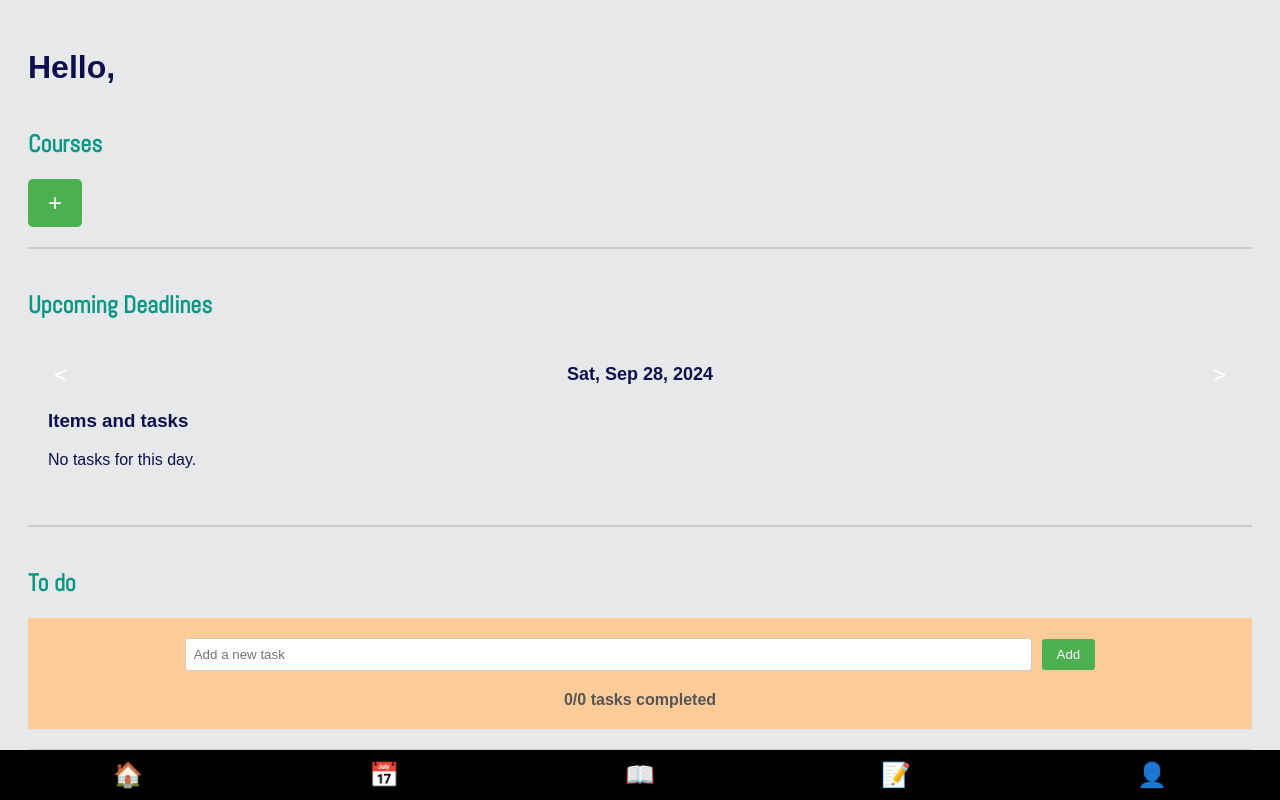
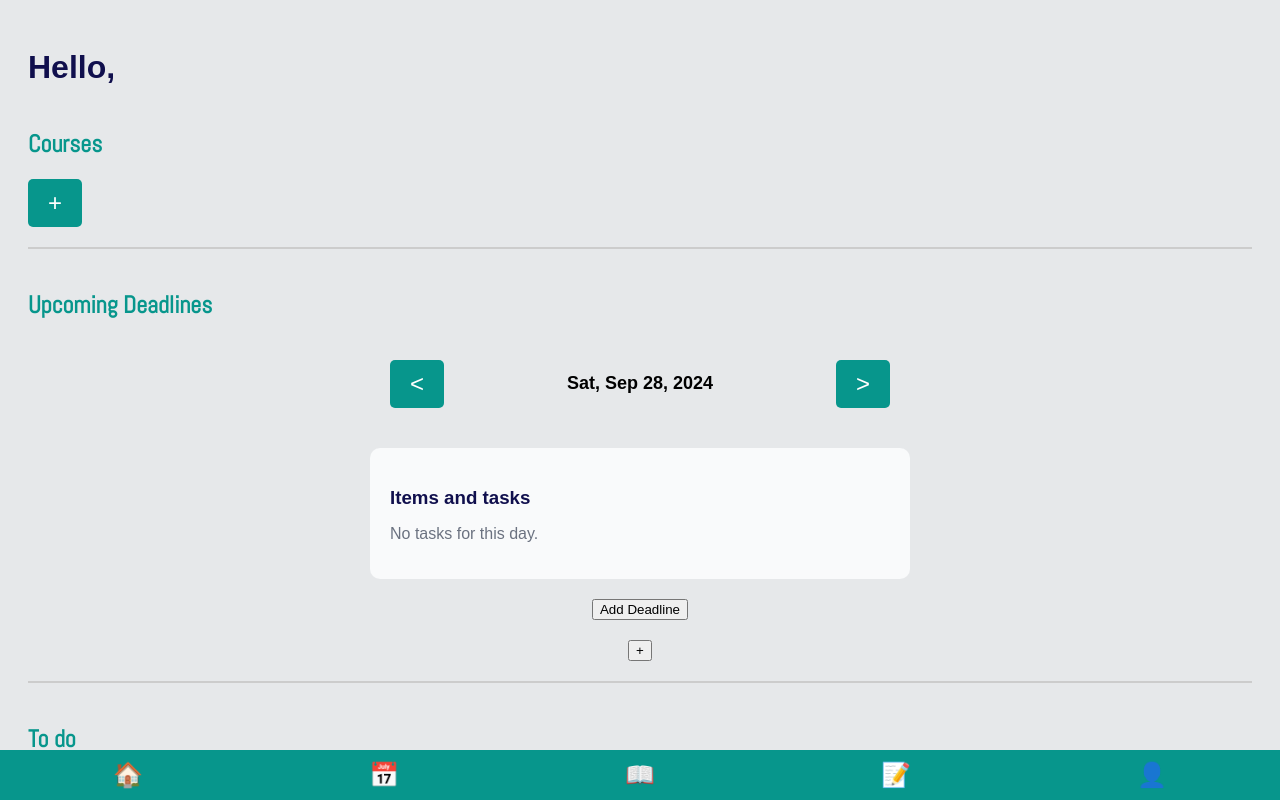
Before and after one commit to SUSA-HTH/uOStudent, a React (Create React App) app: page /dashboard in a window 1280 px wide. Shown: the top 800 px of the page. Built offline with nearby package versions, Linux system fonts and the light colour scheme; the HTML template or start-up script is replaced by a standard one.

Commit message:
fixing the ui and the deadline add

```diff
--- a/package.json
+++ b/package.json
@@ -16,6 +16,7 @@
     "framer-motion": "^11.9.0",
     "react": "^18.3.1",
     "react-dom": "^18.3.1",
+    "react-icons": "^5.3.0",
     "react-router-dom": "^6.26.2",
     "react-scripts": "5.0.1",
     "web-vitals": "^2.1.4"
--- a/src/pages/Calendar.js
+++ b/src/pages/Calendar.js
@@ -4,9 +4,9 @@ import { format, addDays, subDays } from 'date-fns'; // For easy date manipulati
 import { useNavigate } from 'react-router-dom';
 
 const Calendar = () => {
-    const navigate = useNavigate();
+  const navigate = useNavigate();
   // Define some placeholder tasks for different dates
-  const taskData = {
+  const [taskData, setTaskData] = useState({
     '2024-09-20': [
       { title: 'Assignment1', time: '09:00-12:30', courseCode: 'CourseCode', color: '#d8b4fe' },
     ],
@@ -17,10 +17,12 @@ const Calendar = () => {
     '2024-09-22': [
       { title: 'To do list item2', time: '15:30-17:30', color: '#d9f99d' },
     ],
-  };
+  });
 
   // State to keep track of the currently selected date
   const [selectedDate, setSelectedDate] = useState(new Date());
+  const [newTask, setNewTask] = useState({ title: '', courseCode: '', date: '' });
+  const [isModalOpen, setIsModalOpen] = useState(false);
 
   // Format the selected date to match the keys in the taskData object
   const formattedDate = format(selectedDate, 'yyyy-MM-dd');
@@ -33,6 +35,36 @@ const Calendar = () => {
   // Handle next day navigation
   const handleNextDay = () => {
     setSelectedDate(addDays(selectedDate, 1));
+  };
+
+  // Function to handle adding a new task
+  const addTask = () => {
+    if (newTask.title && newTask.courseCode && newTask.date) {
+      setTaskData((prevData) => {
+        const updatedData = { ...prevData };
+        const taskDate = format(new Date(newTask.date), 'yyyy-MM-dd'); // Ensure correct date format
+        if (!updatedData[taskDate]) {
+          updatedData[taskDate] = []; // Initialize if it doesn't exist
+        }
+        updatedData[taskDate].push({
+          title: newTask.title,
+          time: '', // You can add a time if needed
+          courseCode: newTask.courseCode,
+          color: '#ffcc00', // Default color
+        });
+        return updatedData;
+      });
+      closeModal();
+    }
+  };
+
+  const openModal = () => {
+    setIsModalOpen(true);
+  };
+
+  const closeModal = () => {
+    setIsModalOpen(false);
+    setNewTask({ title: '', courseCode: '', date: '' }); // Reset all fields
   };
 
   return (
@@ -63,13 +95,47 @@ const Calendar = () => {
         )}
       </div>
 
+      {/* Button to open the modal for adding a task */}
+      <button onClick={openModal}>Add Deadline</button>
+
+      {/* Modal for adding a new task */}
+      {isModalOpen && (
+        <div className="modal-overlay">
+          <div className="modal-content">
+            <h2>Add New Task</h2>
+            <input
+              type="text"
+              placeholder="Task Title"
+              value={newTask.title}
+              onChange={(e) => setNewTask({ ...newTask, title: e.target.value })}
+              className="modal-input"
+            />
+            <input
+              type="text"
+              placeholder="Course Code"
+              value={newTask.courseCode}
+              onChange={(e) => setNewTask({ ...newTask, courseCode: e.target.value })}
+              className="modal-input"
+            />
+            <input
+              type="date"
+              value={newTask.date}
+              onChange={(e) => setNewTask({ ...newTask, date: e.target.value })}
+              className="modal-input"
+            />
+            <button onClick={addTask} className="modal-button">Add Task</button>
+            <button onClick={closeModal} className="modal-button">Cancel</button>
+          </div>
+        </div>
+      )}
+
       <div className="bottom-nav">
         <button onClick={() => navigate('/dashboard')}>🏠</button> {/* Home */}
         <button onClick={() => navigate('/calendar')}>📅</button> {/* Calendar */}
         <button>📖</button> {/* Placeholder for another route */}
         <button>📝</button> {/* Placeholder for another route */}
         <button onClick={() => navigate('/profile')}>👤</button> {/* Profile */}
-    </div>
+      </div>
     </div>
   );
 };
--- a/src/pages/CreateAccount.js
+++ b/src/pages/CreateAccount.js
@@ -49,6 +49,7 @@ const CreateAccount = () => {
         />
         <Button label="Create an account" className="create-account-button" />
       </form>
+
     </div>
   );
 };
--- a/src/pages/Dashboard.js
+++ b/src/pages/Dashboard.js
@@ -1,6 +1,7 @@
 import React, { useState, useEffect } from 'react';
 import Calendar from './Calendar';  // Assuming you have a Calendar component
 import '../styles/Dashboard.css';  // Import the CSS file
+import { useNavigate } from 'react-router-dom';
 
 const Dashboard = () => {
   const [todos, setTodos] = useState([]);
@@ -8,17 +9,25 @@ const Dashboard = () => {
   const [courses, setCourses] = useState([]);
   const [newCourse, setNewCourse] = useState({ name: '', code: '' });
   const [isAddCourseModalOpen, setIsAddCourseModalOpen] = useState(false);
+  const [deadlines, setDeadlines] = useState([]);  // State to store deadlines
+  const [isAddDeadlineModalOpen, setIsAddDeadlineModalOpen] = useState(false);  // State for deadline modal
+  const [newDeadline, setNewDeadline] = useState({ course: '', date: '', description: '' });
   const [colorIndex, setColorIndex] = useState(0); // State to keep track of color index
   const [userFullName, setUserFullName] = useState(''); // State to store the logged-in user's full name
+  const navigate = useNavigate(); // Ensure this is defined here
 
-// Array of 5 different background colors
-const backgroundColors = ['#079683', '#FF8C00', '#1E90FF', '#32CD32', '#FF69B4'];
+
+  // Array of 5 different background colors
+  const backgroundColors = ['#f38dab', '#d2d449', '#ed8f49', '#e8b5bd', '#cebcff'];
 
   useEffect(() => {
     const storedTodos = localStorage.getItem('todos');
     const storedCourses = localStorage.getItem('courses');
+    const storedDeadlines = localStorage.getItem('deadlines');
+
     if (storedTodos) setTodos(JSON.parse(storedTodos));
     if (storedCourses) setCourses(JSON.parse(storedCourses));
+    if (storedDeadlines) setDeadlines(JSON.parse(storedDeadlines));
   }, []);
 
   useEffect(() => {
@@ -26,18 +35,13 @@ const backgroundColors = ['#079683', '#FF8C00', '#1E90FF', '#32CD32', '#FF69B4']
     if (loggedInUser) {
       setUserFullName(loggedInUser.fullname);  // This should set the user's full name
     }
-
-    // Load todos and courses from localStorage
-    const storedTodos = localStorage.getItem('todos');
-    const storedCourses = localStorage.getItem('courses');
-    if (storedTodos) setTodos(JSON.parse(storedTodos));
-    if (storedCourses) setCourses(JSON.parse(storedCourses));
   }, []);
 
   useEffect(() => {
     localStorage.setItem('todos', JSON.stringify(todos));
     localStorage.setItem('courses', JSON.stringify(courses));
-  }, [todos, courses]);
+    localStorage.setItem('deadlines', JSON.stringify(deadlines));
+  }, [todos, courses, deadlines]);
 
   const addTodo = () => {
     if (newTodo.trim() !== '') {
@@ -78,6 +82,26 @@ const backgroundColors = ['#079683', '#FF8C00', '#1E90FF', '#32CD32', '#FF69B4']
 
   const deleteCourse = (id) => {
     setCourses(courses.filter(course => course.id !== id));
+  };
+
+  const openAddDeadlineModal = () => {
+    setIsAddDeadlineModalOpen(true);
+  };
+
+  const closeAddDeadlineModal = () => {
+    setIsAddDeadlineModalOpen(false);
+    setNewDeadline({ course: '', date: '', description: '' });
+  };
+
+  const addDeadline = () => {
+    if (newDeadline.course && newDeadline.date) {
+      setDeadlines([...deadlines, { ...newDeadline, id: Date.now() }]);
+      closeAddDeadlineModal();
+    }
+  };
+
+  const deleteDeadline = (id) => {
+    setDeadlines(deadlines.filter(deadline => deadline.id !== id));
   };
 
   return (
@@ -130,14 +154,52 @@ const backgroundColors = ['#079683', '#FF8C00', '#1E90FF', '#32CD32', '#FF69B4']
         <h2>Upcoming Deadlines</h2>
         <div className="deadlines">
           <Calendar />
+          <button onClick={openAddDeadlineModal} className="add-deadline-button">+</button>
+          {deadlines.map(deadline => (
+            <div key={deadline.id} className="deadline-item">
+              <h3>{deadline.course}</h3>
+              <p>{deadline.date}</p>
+              <p>{deadline.description}</p>
+              <button onClick={() => deleteDeadline(deadline.id)}>Delete</button>
+            </div>
+          ))}
         </div>
       </section>
+
+      {isAddDeadlineModalOpen && (
+        <div className="modal-overlay">
+          <div className="modal-content">
+            <h2>Add New Deadline</h2>
+            <input
+              type="text"
+              placeholder="Course"
+              value={newDeadline.course}
+              onChange={(e) => setNewDeadline({ ...newDeadline, course: e.target.value })}
+              className="modal-input"
+            />
+            <input
+              type="date"
+              value={newDeadline.date}
+              onChange={(e) => setNewDeadline({ ...newDeadline, date: e.target.value })}
+              className="modal-input"
+            />
+            <textarea
+              placeholder="Description"
+              value={newDeadline.description}
+              onChange={(e) => setNewDeadline({ ...newDeadline, description: e.target.value })}
+              className="modal-input"
+            />
+            <button onClick={addDeadline} className="modal-button">Add Deadline</button>
+            <button onClick={closeAddDeadlineModal} className="modal-button">Cancel</button>
+          </div>
+        </div>
+      )}
 
       <section className="todo-section">
         <h2>To do</h2>
         <div className="todo">
           <div className="todo-card">
-            <div>
+            <div className="todo-add">
               <input
                 type="text"
                 value={newTodo}
@@ -170,6 +232,14 @@ const backgroundColors = ['#079683', '#FF8C00', '#1E90FF', '#32CD32', '#FF69B4']
           </div>
         </div>
       </section>
+
+      <div className="bottom-nav">
+        <button onClick={() => navigate('/dashboard')}>🏠</button> {/* Home */}
+        <button onClick={() => navigate('/calendar')}>📅</button> {/* Calendar */}
+        <button>📖</button> {/* Placeholder for another route */}
+        <button>📝</button> {/* Placeholder for another route */}
+        <button onClick={() => navigate('/profile')}>👤</button> {/* Profile */}
+    </div>
     </div>
   );
 };
--- a/src/styles/Dashboard.css
+++ b/src/styles/Dashboard.css
@@ -19,7 +19,7 @@
  /* Align section headers to the left */
 .course-page h2, .todo-section h2, .deadlines-section h2 {
     margin-bottom: 20px;
-    color: rgb(7, 150, 131);
+    color: #07968c;
     font-family: 'Abel';
     text-align: left; /* Align headers to the left */
 }
@@ -59,7 +59,7 @@
   .courses .add-course-button {
     font-size: 24px;
     padding: 10px 20px;
-    background-color: #4CAF50;
+    background-color: #07968c;
     color: white;
     border: none;
     border-radius: 5px;
@@ -107,8 +107,9 @@
 
   /* Todo List Styles */
   .todo-card {
-    background-color: #ffcc99;
+    background-color: #ffff;
     padding: 20px;
+    border-radius: 10px;
   }
 
   .todo-item {
@@ -168,3 +169,6 @@
     font-weight: bold;
     color: #555;
   }
+  .todo-add{
+    padding: 8px;
+  }
--- a/src/styles/Styles.css
+++ b/src/styles/Styles.css
@@ -3,7 +3,11 @@ body {
     background-color: #F9DBBD;
     color: #fff;
     text-align: center;
+
   }
+
+
+
 
   .input-field {
     display: block;
@@ -480,7 +484,7 @@ body {
     display: flex;
     justify-content: space-around;
     padding: 10px 0;
-    background-color: #000;
+    background-color: #07968c;
   }
 
   .bottom-nav button {
@@ -490,3 +494,173 @@ body {
     font-size: 24px;
     cursor: pointer;
   }
+
+  /* Profile Page Styling */
+.profile-page {
+  display: flex;
+  flex-direction: column;
+  align-items: center;
+  padding: 20px;
+  font-family: Arial, sans-serif;
+}
+
+.profile-header {
+  display: flex;
+  flex-direction: column;
+  align-items: center;
+  margin-bottom: 20px;
+  text-align: center;
+}
+
+.settings-icon {
+  position: absolute;
+  top: 10px;
+  right: 20px;
+  font-size: 24px;
+  cursor: pointer;
+}
+
+.profile-picture {
+  width: 80px;
+  height: 80px;
+  background-color: #f3f4f6;
+  border-radius: 50%;
+  display: flex;
+  align-items: center;
+  justify-content: center;
+  margin-bottom: 10px;
+}
+
+.profile-tabs {
+  display: flex;
+  justify-content: space-around;
+  width: 100%;
+  max-width: 500px;
+  margin-bottom: 20px;
+}
+
+.profile-tabs button {
+  background-color: #000000;
+  border: none;
+  padding: 10px 20px;
+  font-size: 16px;
+  cursor: pointer;
+  border-radius: 10px;
+  transition: background-color 0.3s ease;
+}
+
+.profile-tabs button.active {
+  background-color: #07968c;
+  color: white;
+}
+
+.profile-content {
+  width: 100%;
+  max-width: 500px;
+}
+
+.chart {
+  display: flex;
+  justify-content: space-between;
+  margin: 20px 0;
+}
+
+.chart-bar {
+  width: 30px;
+  height: 100px;
+  background-color: #e5e7eb;
+  display: flex;
+  align-items: flex-end;
+}
+
+.filled {
+  background-color: #6366f1;
+  width: 100%;
+}
+
+.upcoming-tasks {
+  background-color: #f3f4f6;
+  padding: 10px;
+  border-radius: 10px;
+  margin-top: 10px;
+}
+
+.account-settings {
+  background-color: #282d32;
+  padding: 20px;
+  border-radius: 10px;
+}
+
+.account-settings h4 {
+  margin-bottom: 10px;
+}
+
+/* Calendar Page Styling */
+.calendar-page {
+  display: flex;
+  flex-direction: column;
+  align-items: center;
+  padding: 20px;
+}
+
+.calendar-header {
+  display: flex;
+  justify-content: space-between;
+  align-items: center;
+  width: 100%;
+  max-width: 500px;
+  margin-bottom: 20px;
+}
+
+.calendar-header button {
+  background-color: #07968c;
+  color: white;
+  border: none;
+  padding: 10px 20px;
+  border-radius: 5px;
+  cursor: pointer;
+  transition: background-color 0.3s ease;
+}
+
+.calendar-header button:hover {
+  background-color: #3730a3;
+}
+
+.selected-day {
+  font-size: 18px;
+  font-weight: bold;
+}
+
+.task-list {
+  width: 100%;
+  max-width: 500px;
+  background-color: #f9fafb;
+  padding: 20px;
+  border-radius: 10px;
+  margin-bottom: 20px;
+}
+
+.task-list h3 {
+  margin-bottom: 10px;
+}
+
+.task-list p {
+  color: #6b7280;
+}
+
+
+
+.bottom-nav button {
+  background-color: #07968c;
+  border: none;
+  font-size: 24px;
+  cursor: pointer;
+  color: #07968c;
+}
+
+.bottom-nav button:hover {
+  color: #6366f1;
+}
+.selected-day{
+  color: #000;
+}
```
Also changed, not shown: src/pages/Profile.js (+18 -27 lines), 1 other file (tests, documents, lock files or other folders).
